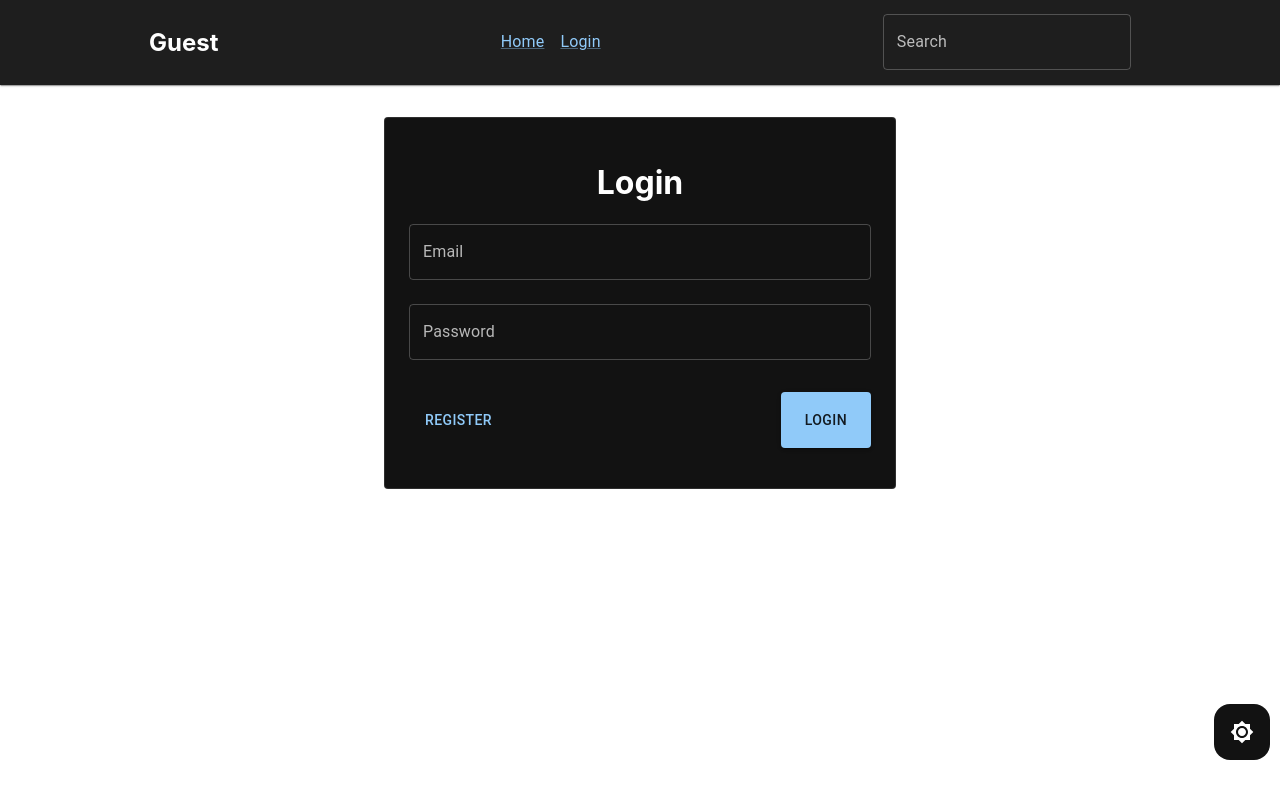
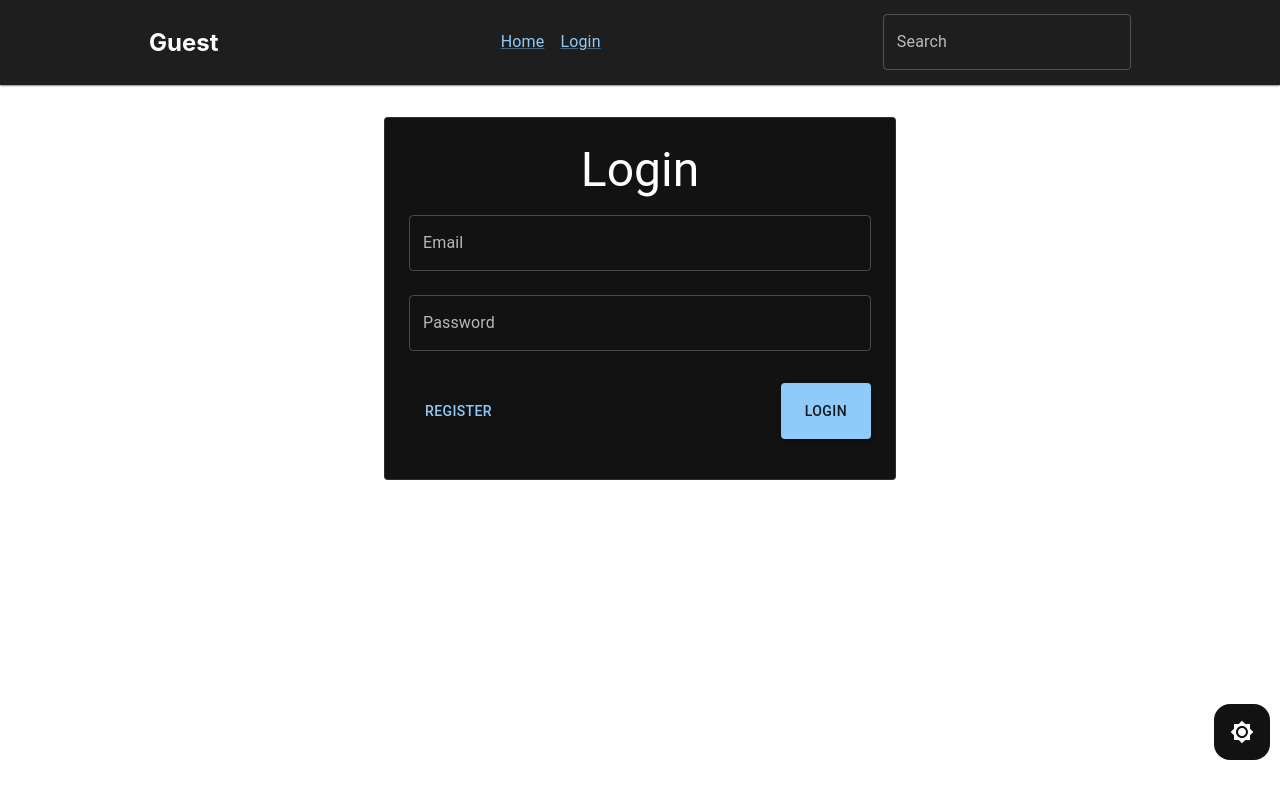
Before and after one commit to SamuRAYsc/Review-app, a React (Create React App) app: page /login in a window 1280 px wide. Built offline with nearby package versions, Linux system fonts and the light colour scheme; no server answers.

Commit message:
cleaned comments
basically ended setup, ready to fill user pages, customise rendering etc.

```diff
--- a/src/404.js
+++ b/src/404.js
@@ -1,6 +1,7 @@
 import {Link} from "react-router-dom"
 import Box from '@mui/material/Box';
 import { styled } from '@mui/material/styles';
+import Typography from '@mui/material/Typography';
 
 const Box1 = styled(Box)(({theme}) => ({ backgroundColor: theme.palette.background.default, color: theme.palette.text.secondary,}) )
 const Link1 = styled(Link)(({theme}) => ({color: theme.palette.text.primary}))
@@ -12,8 +13,12 @@ const NotFound = () => {
         px: '12vw',
         flex: '1 1 auto',
         }}>
-            <h2>OPS!</h2>
-            <h4>Nothing here</h4>
+            <Typography gutterBottom variant="h2" component="div">
+                OPS!
+            </Typography>
+            <Typography gutterBottom variant="h4" component="div">
+                Nothing here
+            </Typography>
             <Link1 to="/" >Back to main</Link1>
         </Box1>
     )
--- a/src/LoginForm/LoginForm.js
+++ b/src/LoginForm/LoginForm.js
@@ -6,6 +6,7 @@ import Stack from '@mui/material/Stack';
 import Button from '@mui/material/Button';
 import Box from '@mui/material/Box';
 import Paper from '@mui/material/Paper';
+import Typography from '@mui/material/Typography';
 import axios from 'axios'
 
 function LoginForm() {
@@ -61,7 +62,9 @@ function LoginForm() {
             width:'100%'
             }}
             >
-                <h1>Login</h1>
+                <Typography gutterBottom variant="h3" component="div">
+                Login
+                </Typography>
                 <Stack spacing={3} id="form-inputs">
                     <TextField id="email-input" label="Email" value={authUsername} onChange={e => setAuthUsername(e.target.value)}/>
                     <TextField id="password-input" label="Password" value={authPassword} onChange={e => setAuthPassword(e.target.value)}/>
--- a/src/UserHome.js
+++ b/src/UserHome.js
@@ -16,12 +16,6 @@ const columns = [
     )},
     { field: 'updatedAt', headerName: 'last update', flex:1},
   ];
-//   const rows = [
-//     { id: 1, name: 'Snow', review: 'Jon@wntr.bdr'},
-//     { id: 2, name: 'Test', review: 'test@test.ru'},
-//     { id: 3, name: 'Kek', review: 'kek@ch.hk'},
-//     { id: 4, name: 'John', review: 'Jon'},
-//   ];
 
 function UserHome() {
     const [reviewlist, setReviewlist] = useState();
```
